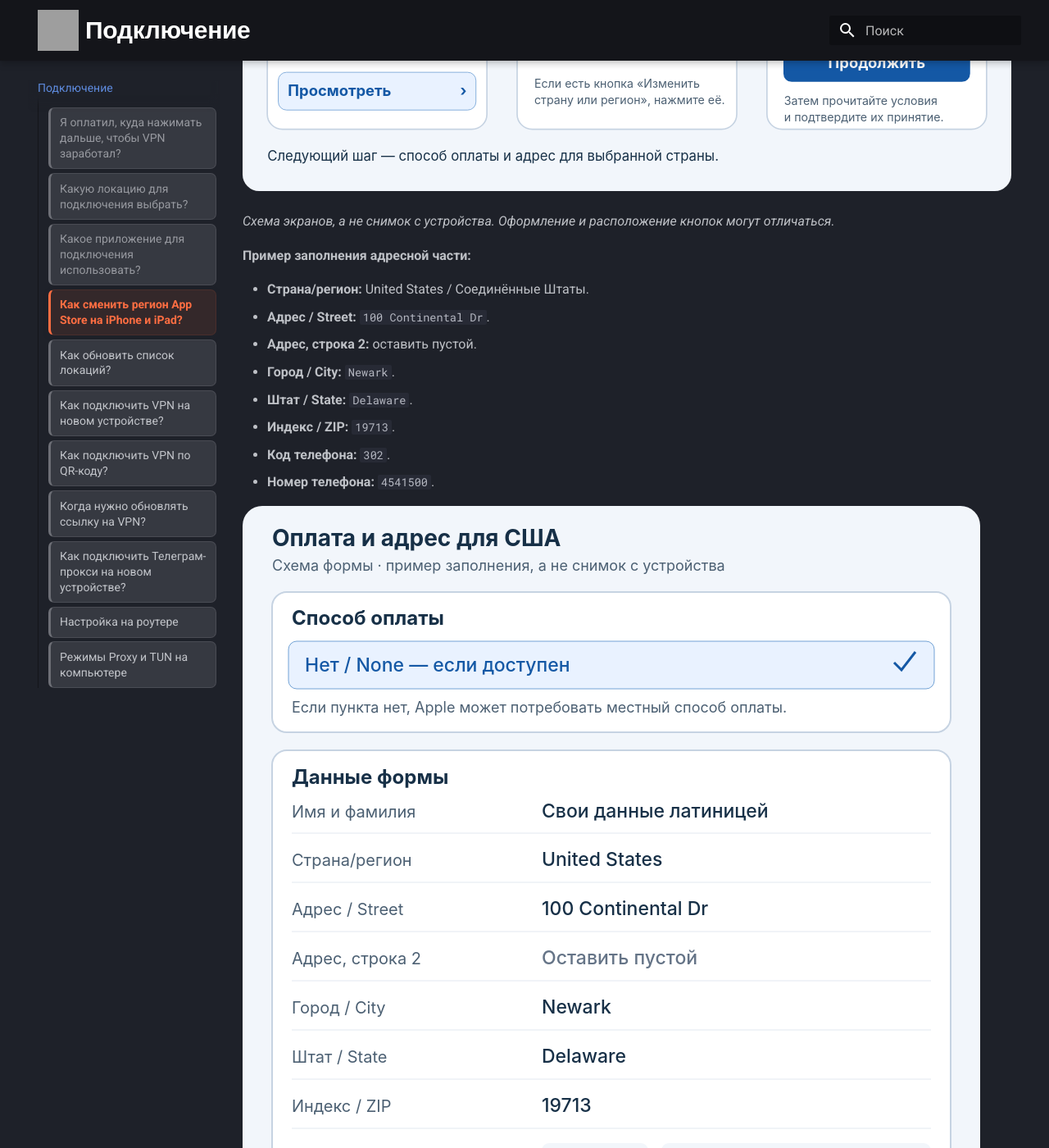
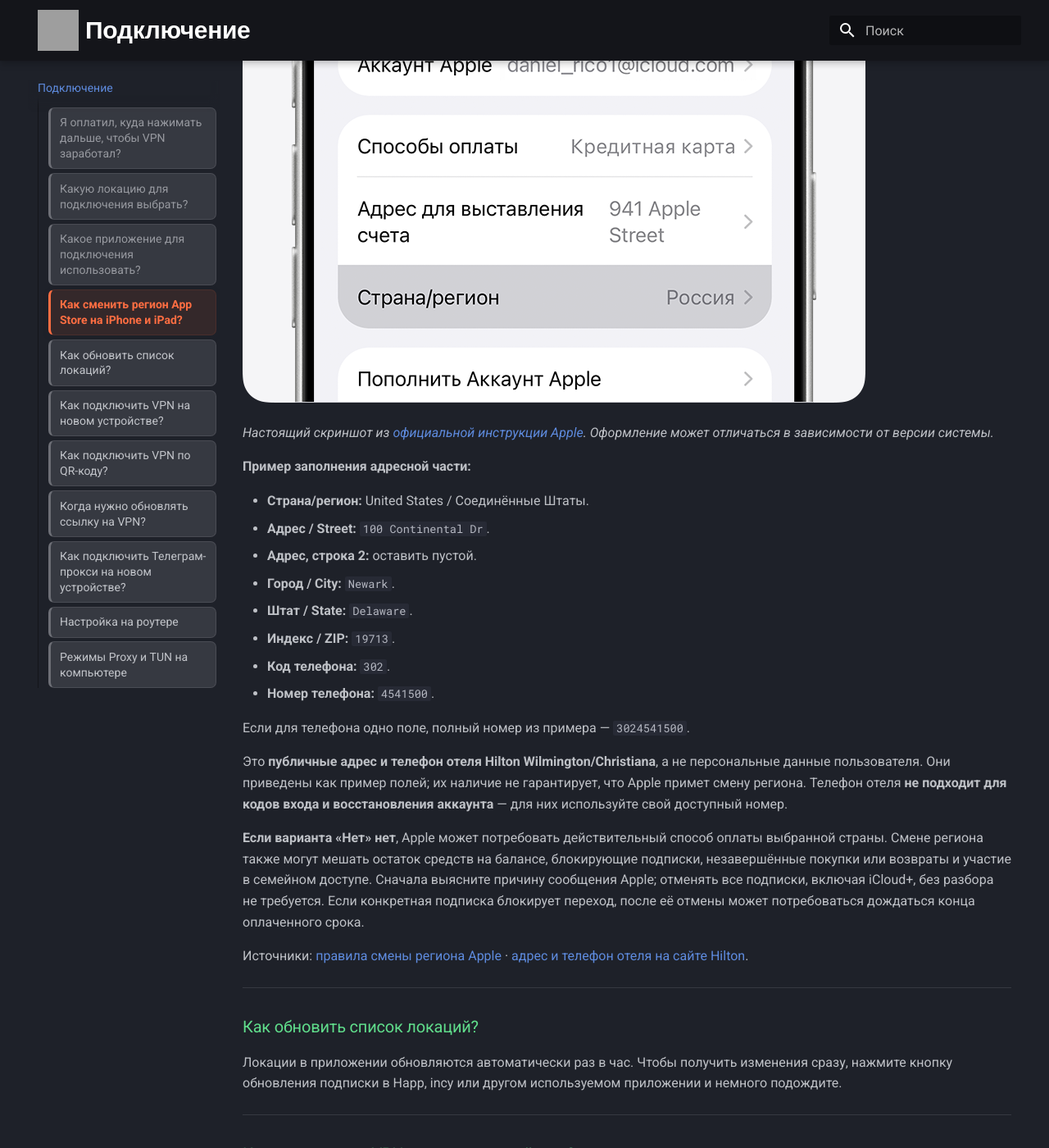
Before and after one commit to CanvasProxy/wiki, an MkDocs documentation site: the page built from docs/connection.md, in a window 1280 px wide and 1400 px high, scrolled down 1621 px. Shown: the whole window at 82% size. Built offline with MkDocs 1.6.1 and Material for MkDocs 9.7.7, drawn with Linux system fonts in a browser that asks for light colours; some of the changed text lies outside the part shown; grey boxes are pictures that could not be loaded.

Commit message:
Replace guide illustrations with official Apple screenshot

```diff
--- a/docs/connection.md
+++ b/docs/connection.md
@@ -47,9 +47,9 @@
 6. Укажите **свои имя и фамилию латиницей**. Ниже показано, как распределить адрес и телефон по полям формы.
 7. Нажмите **«Готово»** или **«Далее»**, затем заново откройте App Store и страницу нужного приложения.
 
-![Схема экранов: путь от настроек аккаунта до выбора Соединённых Штатов](assets/app-store-region/region-steps.svg)
+![Настройки учётной записи на iPhone: пункт «Страна/регион»](assets/app-store-region/apple-country-region-iphone.png)
 
-*Схема экранов, а не снимок с устройства. Оформление и расположение кнопок могут отличаться.*
+*Настоящий скриншот из [официальной инструкции Apple](https://support.apple.com/ru-ru/118283). Оформление может отличаться в зависимости от версии системы.*
 
 **Пример заполнения адресной части:**
 
@@ -62,9 +62,7 @@
 - **Код телефона:** `302`.
 - **Номер телефона:** `4541500`.
 
-![Схема формы: способ оплаты «Нет» и пример адреса в Делавэре](assets/app-store-region/region-form.svg)
-
-*Схема формы. Если для телефона одно поле, полный номер из примера — `3024541500`.*
+Если для телефона одно поле, полный номер из примера — `3024541500`.
 
 Это **публичные адрес и телефон отеля Hilton Wilmington/Christiana**, а не персональные данные пользователя.
 Они приведены как пример полей; их наличие не гарантирует, что Apple примет смену региона. Телефон отеля **не подходит
```
Also changed, not shown: docs/assets/app-store-region/apple-country-region-iphone.png (added), docs/assets/app-store-region/region-form.svg (deleted), docs/assets/app-store-region/region-steps.svg (deleted).
